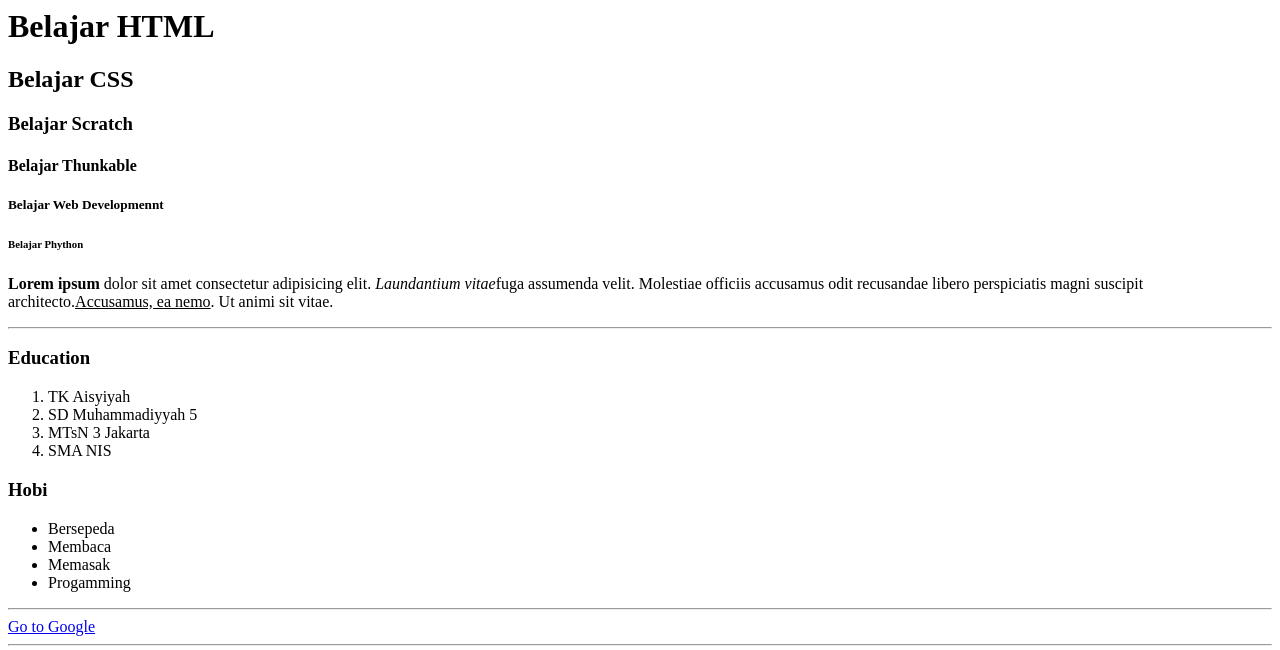
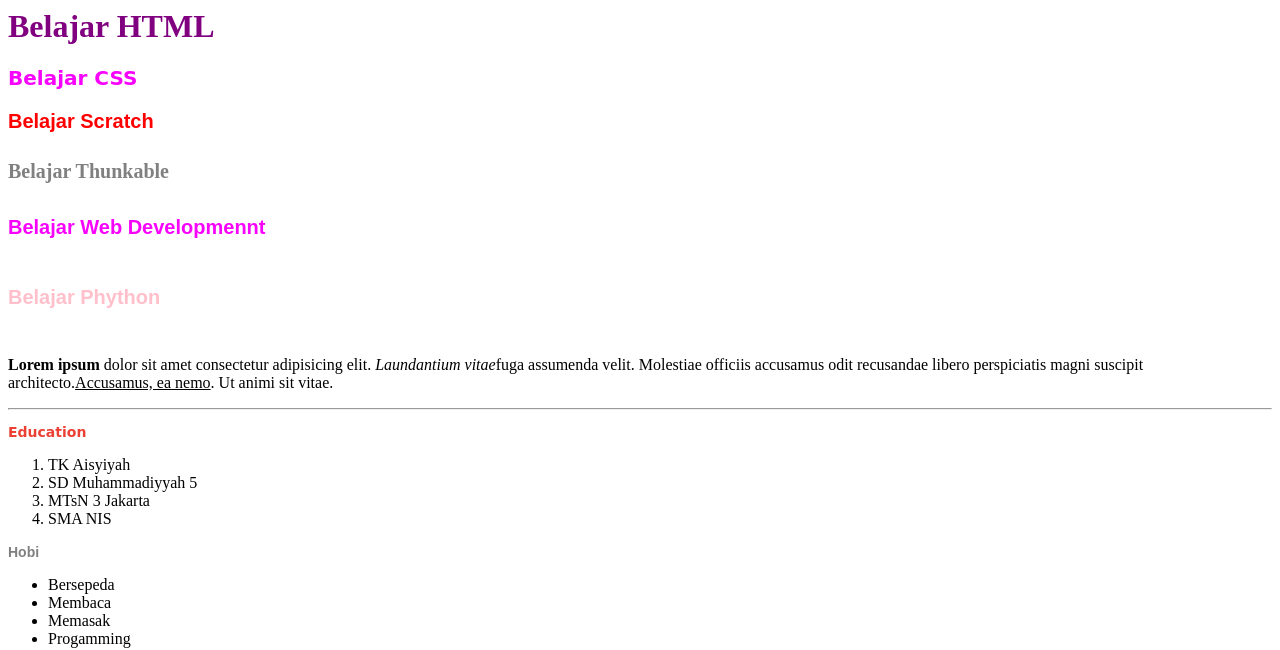
Before and after one commit to salmanurazminaa/coding, a plain HTML site: page pertemuan 1/index.html in a window 1280 px wide. Shown: the top 650 px of the page. Drawn offline with Linux system fonts and the light colour scheme; grey boxes are pictures that could not be loaded.

Commit message:
Add files via upload

```diff
--- /dev/null
+++ b/learn css/style.css
@@ -0,0 +1,6 @@
+h2 {
+    color : rgb(186, 133, 235);
+}
+h1{
+    color: rgb(28, 228, 135);
+}
--- a/pertemuan 1/index.html
+++ b/pertemuan 1/index.html
@@ -3,12 +3,22 @@
         <title>My Website</title>
     </head>
 <body>
-    <h1>Belajar HTML</h1>
-    <h2>Belajar CSS</h2>
-    <h3>Belajar Scratch</h3>
-    <h4>Belajar Thunkable </h4>
-    <h5>Belajar Web Developmennt</h5>
-    <h6>Belajar Phython</h6>
+    <h1 style="color: purple;">Belajar HTML</h1>
+    <h2 style="color: #f803fc;
+            font-size : 20px;
+            font-family: cursive;"> Belajar CSS</h2>
+    <h3 style="color: red;
+            font-size : 20px;
+            font-family: arial;">Belajar Scratch</h3>
+    <h4 style="color:gray;
+            font-size : 20px;
+            font-family:serif ;">Belajar Thunkable </h4>
+    <h5 style="color: #f803fc;
+            font-size : 20px;
+            font-family: arial;">Belajar Web Developmennt</h5>
+    <h6 style="color: pink;
+            font-size : 20px;
+            font-family: fantasy;">Belajar Phython</h6>
 
     <p>
        <b>Lorem ipsum</b> dolor sit amet consectetur adipisicing elit. <em>Laundantium vitae</em>fuga assumenda velit. Molestiae officiis accusamus odit recusandae libero perspiciatis magni suscipit architecto.<u>Accusamus, ea nemo</u>. Ut animi sit vitae.
@@ -16,7 +26,9 @@
 
     <hr>
 
-    <h3>Education</h3>
+    <h3 style="color: #eb4034;
+            font-size : 14;
+            font-family: cursive;">Education</h3>
     <ol>
         <li>TK Aisyiyah</li>
         <li>SD Muhammadiyyah 5</li>
@@ -24,7 +36,9 @@
         <li>SMA NIS</li>
     </ol>
 
-    <h3>Hobi</h3>
+    <h3 style="color: gray;
+            font-size : 14;
+            font-family: arial;">Hobi</h3>
     <ul>
         <li>Bersepeda</li>
         <li>Membaca</li>
```
Also changed, not shown: learn css/index.html (added, +21 -0 lines).
